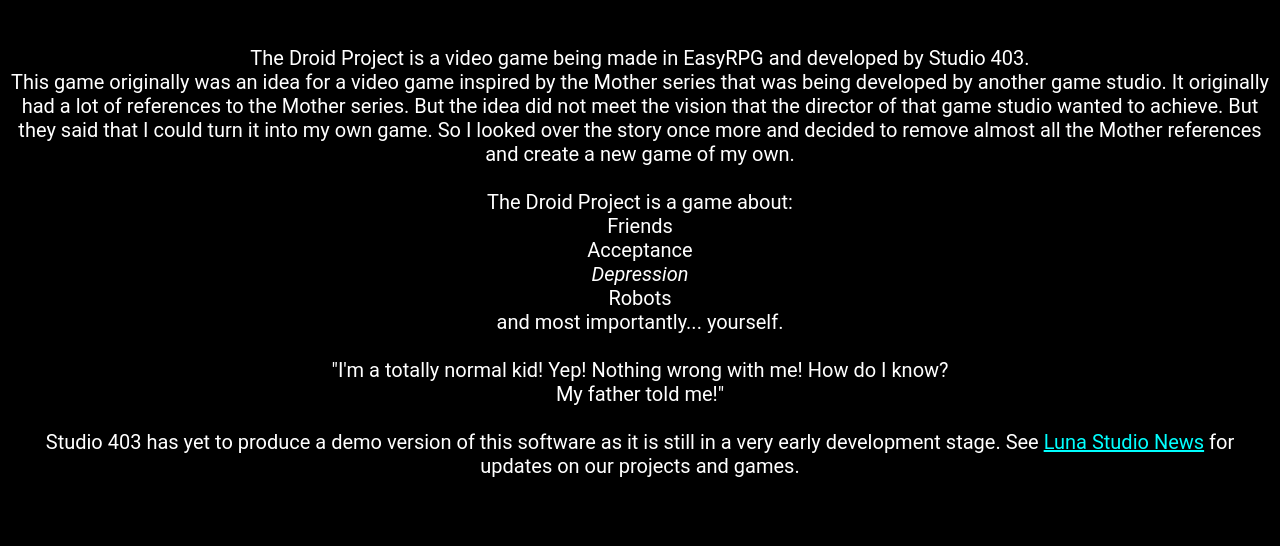
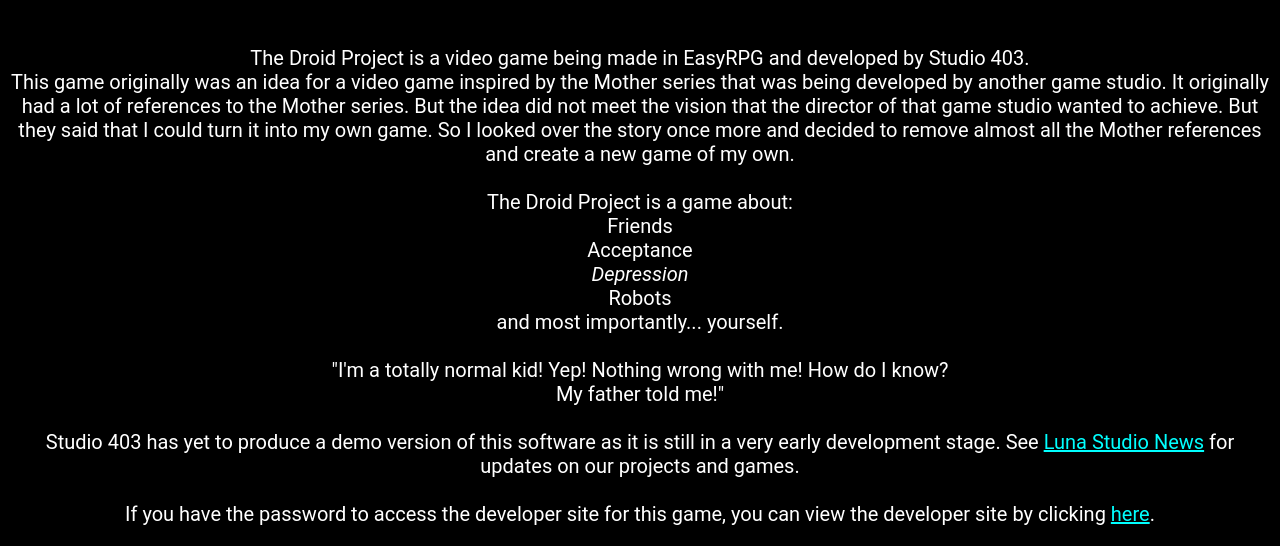
Before and after one commit to lunastudio-art/lunastudio-art.github.io, a website: page pages/project-pages/the-droid-project-project.html in a window 1280 px wide. Shown: the part 488-1034 px from the top of the page. Before the commit the page ends 986 px from the top, so only its background shows below. Drawn offline with Linux system fonts and the light colour scheme.

Commit message:
Site Update
This update adds a link to the developer site for The Droid Project. The developer site is still password protected however.

```diff
--- a/pages/project-pages/the-droid-project-project.html
+++ b/pages/project-pages/the-droid-project-project.html
@@ -70,6 +70,8 @@
       still in a very early development stage. See
       <a href="/pages/news.html" style="color: aqua;">Luna Studio News</a> for
       updates on our projects and games.
+      <br><br>If you have the password to access the developer site for this game, you can
+      view the developer site by clicking <a href="https://thewalkingtaco.itch.io/the-droid-project/" style="color:aqua">here</a>.</p>
     </p>
   </body>
 </html>
```
